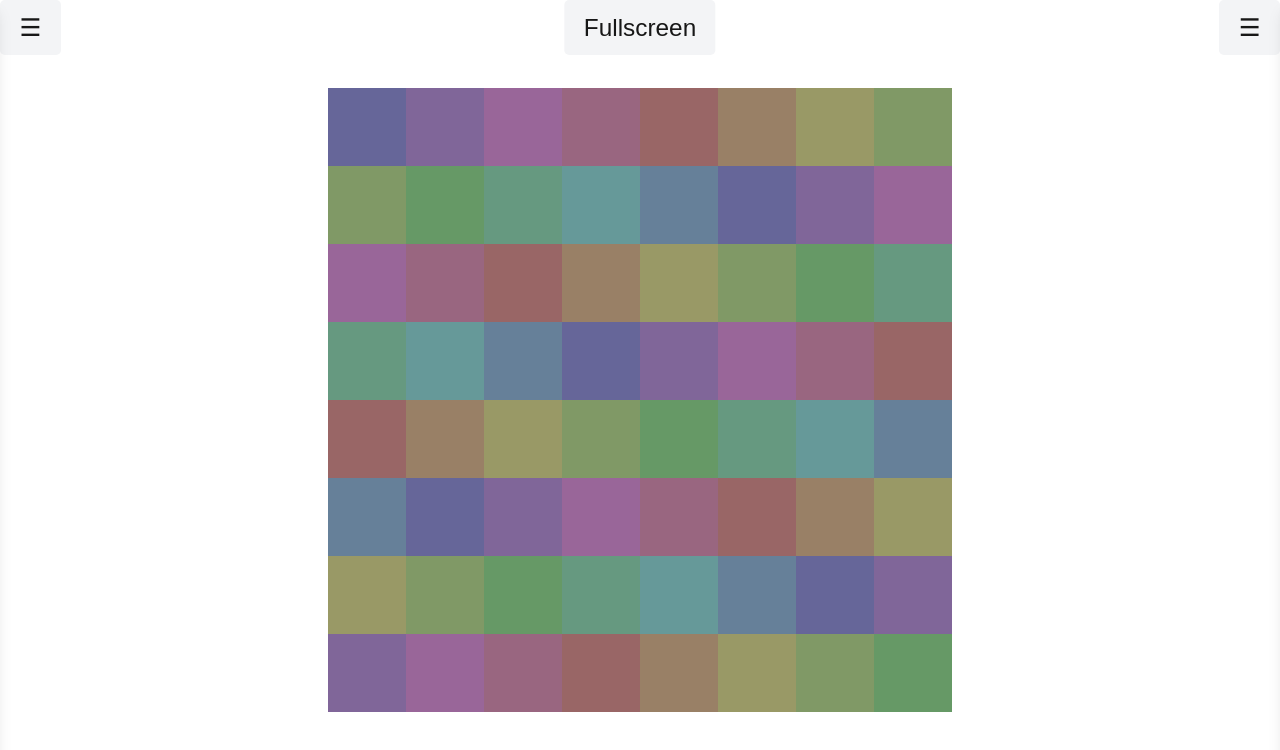
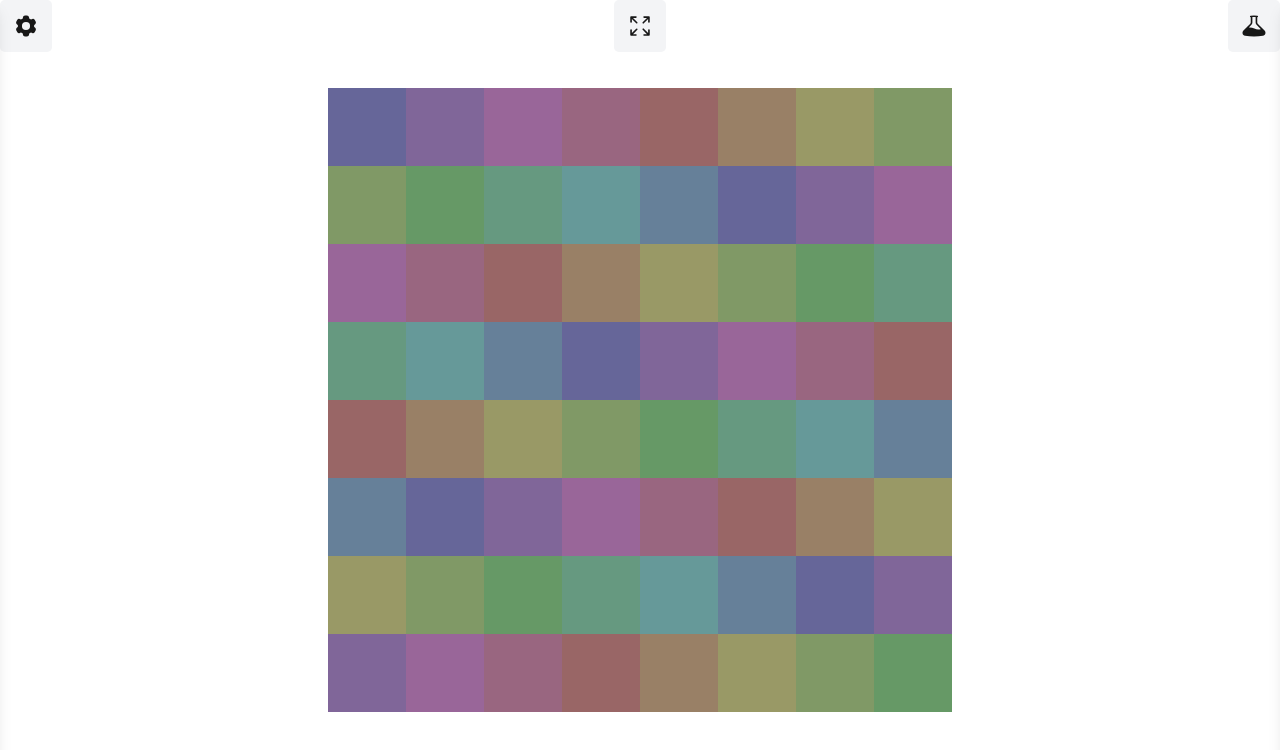
Before and after one commit to SoullessMindful/grid-controlled-additive-synth, a Next.js app: page / in a window 1280 px wide. Shown: the top 750 px of the page. Built offline with nearby package versions, Linux system fonts and the light colour scheme.

Commit message:
Grid: introducing icons

```diff
--- a/src/app/globals.css
+++ b/src/app/globals.css
@@ -34,3 +34,15 @@ body {
   color: var(--foreground);
   font-family: Arial, Helvetica, sans-serif;
 }
+
+:fullscreen .fullscreen-invisible {
+  display: none;
+}
+
+.not-fullscreen-invisible {
+  display: none;
+}
+
+:fullscreen .not-fullscreen-invisible {
+  display: initial;
+}
--- a/src/app/page.tsx
+++ b/src/app/page.tsx
@@ -3,6 +3,12 @@ import { useState } from 'react'
 import GridController from './ui/GridController'
 import GridMenu from './ui/GridMenu'
 import SynthMenu from './ui/SynthMenu'
+import {
+  ArrowsPointingInIcon,
+  ArrowsPointingOutIcon,
+  BeakerIcon,
+  Cog6ToothIcon,
+} from '@heroicons/react/24/solid'
 
 export default function Home() {
   const [isGridMenuOpen, setIsGridMenuOpen] = useState(false)
@@ -16,23 +22,23 @@ export default function Home() {
         onClose={() => setIsGridMenuOpen(false)}
       />
       <button
-        className='absolute top-0 left-0 z-29 bg-gray-100 dark:bg-gray-900 text-3xl px-1.5 py-1 rounded-md'
+        className='absolute top-0 left-0 z-29 bg-gray-100 dark:bg-gray-900 text-3xl px-1 py-1 rounded-md'
         onClick={() => setIsGridMenuOpen(true)}
       >
-        ☰
+        <Cog6ToothIcon className='size-2' />
       </button>
       <SynthMenu
         open={isSynthMenuOpen}
         onClose={() => setIsSynthMenuOpen(false)}
       />
       <button
-        className='absolute top-0 right-0 z-29 bg-gray-100 dark:bg-gray-900 text-3xl px-1.5 py-1 rounded-md'
+        className='absolute top-0 right-0 z-29 bg-gray-100 dark:bg-gray-900 text-3xl px-1 py-1 rounded-md'
         onClick={() => setIsSynthMenuOpen(true)}
       >
-        ☰
+        <BeakerIcon className='size-2' />
       </button>
       <button
-        className='absolute top-0 left-1/2 -translate-x-1/2 bg-gray-100 dark:bg-gray-900 text-3xl px-1.5 py-1 rounded-md'
+        className='absolute top-0 left-1/2 -translate-x-1/2 bg-gray-100 dark:bg-gray-900 text-3xl px-1 py-1 rounded-md'
         onClick={() => {
           if (document.fullscreenElement !== null) {
             document.exitFullscreen()
@@ -41,7 +47,12 @@ export default function Home() {
           }
         }}
       >
-        Fullscreen
+        <span className='fullscreen-invisible'>
+          <ArrowsPointingOutIcon className='size-2' />
+        </span>
+        <span className='not-fullscreen-invisible'>
+          <ArrowsPointingInIcon className='size-2' />
+        </span>
       </button>
     </div>
   )
--- a/src/app/ui/GridMenu.tsx
+++ b/src/app/ui/GridMenu.tsx
@@ -13,6 +13,7 @@ import {
   rootNoteToString,
   RootNote,
 } from '../../lib/scale'
+import { XMarkIcon } from '@heroicons/react/24/solid'
 
 type GridMenuProps = {
   open: boolean
@@ -49,10 +50,10 @@ export default function GridMenu({ open, onClose, children }: GridMenuProps) {
         ${open ? 'translate-x-0' : '-translate-x-full'}`}
     >
       <button
-        className='absolute top-0 right-0 px-1.5 py-1 text-3xl'
+        className='absolute top-0 right-0 px-1 py-1 text-3xl'
         onClick={onClose}
       >
-        ✕
+        <XMarkIcon className='size-2' />
       </button>
       <div className='p-4'>
         <div className='mb-4'>
--- a/src/app/ui/SynthMenu.tsx
+++ b/src/app/ui/SynthMenu.tsx
@@ -1,21 +1,10 @@
 'use client'
 
-import { useContext, useState } from 'react'
-import {
-  SoundEngineContext,
-  SoundEngineContextType,
-} from '../context/SoundEngineContextProvider'
-import {
-  Envelope,
-  envelopeProperties,
-  EnvelopeProperty,
-  envelopePropertyToString,
-} from '@/lib/envelope'
-import VerticalSlider from './VerticalSlider'
-import HorizontalSlider from './HorizontalSlider'
+import { useState } from 'react'
 import SynthMenuWaveTab from './SynthMenu/SynthMenuWaveTab'
 import SynthMenuGlobalTab from './SynthMenu/SynthMenuGlobalTab'
 import SynthMenuFilterTab from './SynthMenu/SynthMenuFilterTab'
+import { XMarkIcon } from '@heroicons/react/24/solid'
 
 type SynthMenuProps = {
   open: boolean
@@ -35,12 +24,12 @@ export default function SynthMenu({ open, onClose }: SynthMenuProps) {
     >
       <div className='w-full flex justify-between'>
         <button
-          className='px-1.5 py-1 text-3xl cursor-pointer'
+          className='px-1 py-1 text-3xl cursor-pointer'
           onClick={onClose}
         >
-          ✕
+          <XMarkIcon className='size-2' />
         </button>
-        <div>
+        <div className='px-1'>
           <button
             className={`w-7 py-1 text-3xl text-center cursor-pointer ${
               tab === 'wave' ? '' : 'text-gray-600 dark:text-gray-400'
@@ -66,12 +55,6 @@ export default function SynthMenu({ open, onClose }: SynthMenuProps) {
             Global
           </button>
         </div>
-        <button
-          className='px-1.5 py-1 text-3xl cursor-pointer'
-          onClick={onClose}
-        >
-          ✕
-        </button>
       </div>
       {(() => {
         switch (tab) {
```
Also changed, not shown: package.json (+7 -6 lines), 1 other file (tests, documents, lock files or other folders).
